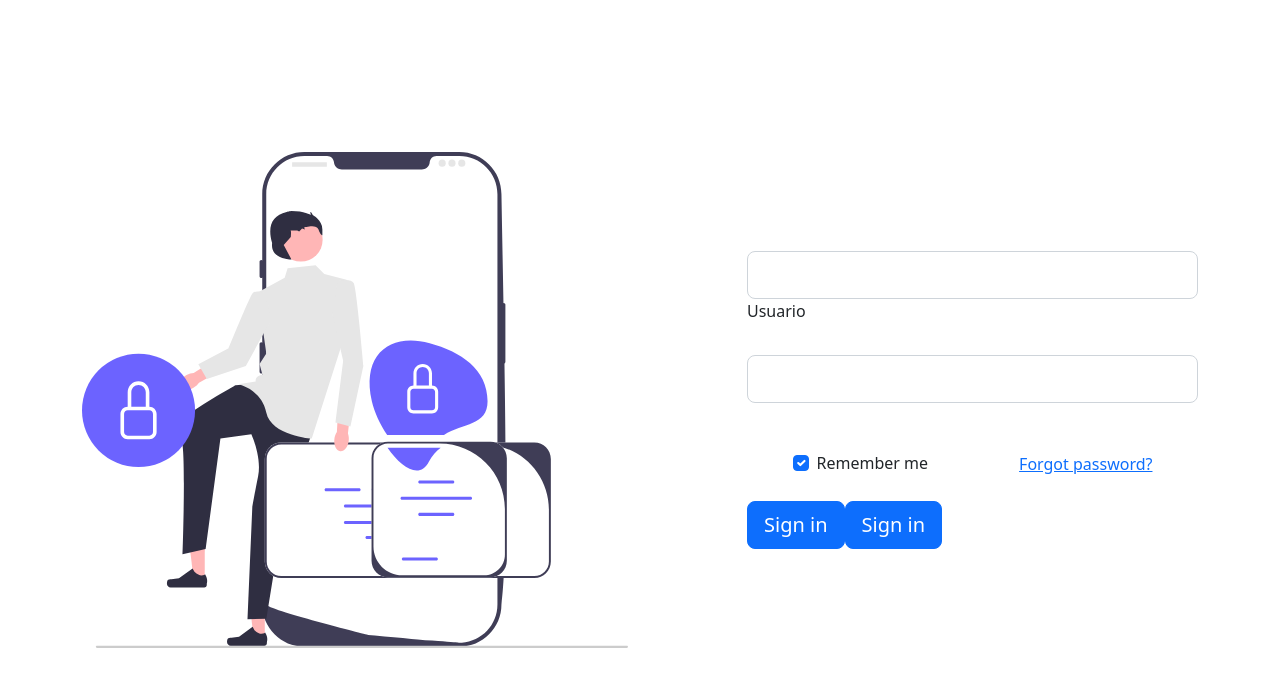
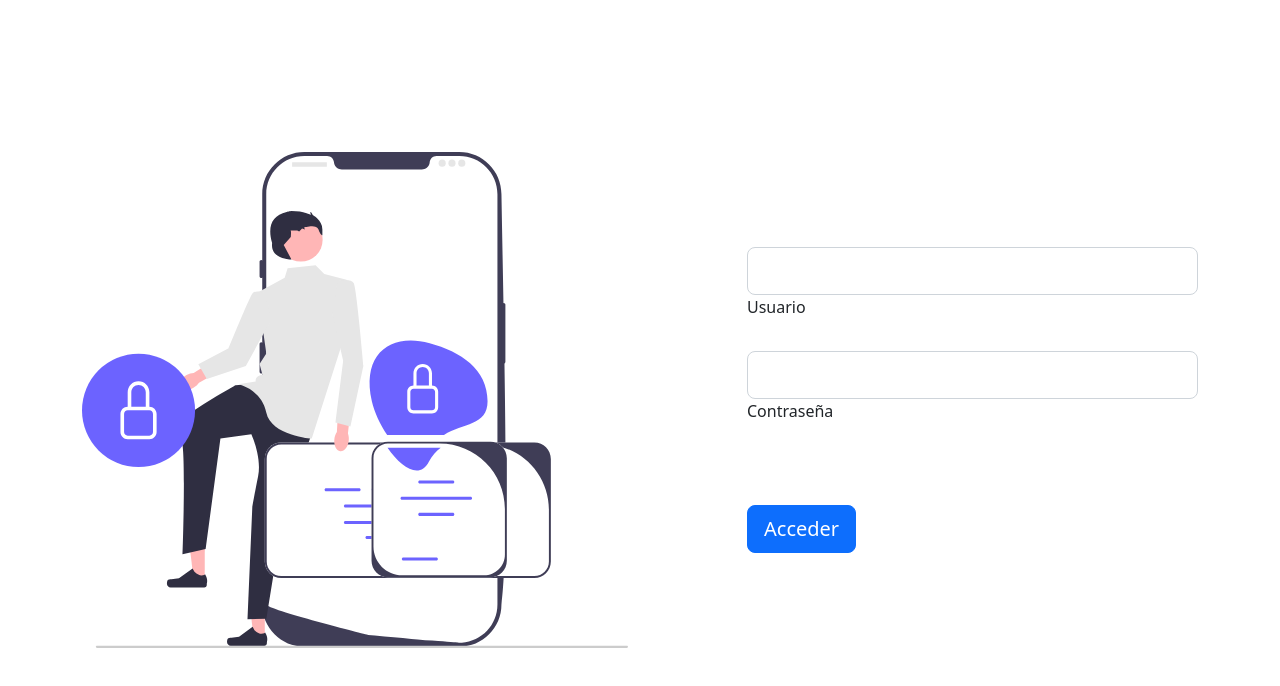
Before and after one commit to Jose-ph/arg-programa-frontEnd, an Angular app in the folder portfolio-front/: page /login in a window 1280 px wide. Shown: the top 686 px of the page. Built offline with nearby package versions, Linux system fonts and the light colour scheme; what ng-circle-progress would draw is missing.

Commit message:
Update login.component.html

```diff
--- a/portfolio-front/src/app/components/login/login.component.html
+++ b/portfolio-front/src/app/components/login/login.component.html
@@ -8,7 +8,7 @@
             class="img-fluid" alt="Phone image">
         </div>
         <div class="col-md-7 col-lg-5 col-xl-5 offset-xl-1">
-          <form #f="ngForm" (ngSubmit)="onLogin" novalidate >
+          <form #f="ngForm" (ngSubmit)="onLogin()" novalidate >
             <!-- Email input -->
             <div class="form-outline mb-4">
               <input type="text" id="nombreUsuario" name="nombreUsuario" [(ngModel)]="nombreUsuario" class="form-control form-control-lg" />
@@ -18,21 +18,21 @@
             <!-- Password input -->
             <div class="form-outline mb-4">
               <input type="password" id="password" name="password"  [(ngModel)]="password" class="form-control form-control-lg" />
-              <label class="form-label" for="password>Contraseña"></label>
+              <label class="form-label" for="password>Contraseña">Contraseña </label>
             </div>
 
             <div class="d-flex justify-content-around align-items-center mb-4">
               <!-- Checkbox -->
               <div class="form-check">
-                <input class="form-check-input" type="checkbox" value="" id="form1Example3" checked />
-                <label class="form-check-label" for="form1Example3"> Remember me </label>
+                <!-- <input class="form-check-input" type="checkbox" value="" id="form1Example3" checked />
+                <label class="form-check-label" for="form1Example3"> Remember me </label> -->
               </div>
-              <a href="#!">Forgot password?</a>
+              <!-- <a href="#!">Forgot password?</a> -->
             </div>
 
             <!-- Submit button -->
-            <button type="submit" class="btn btn-primary btn-lg btn-block">Sign in</button>
-              <button type="submit" class="btn btn-primary btn-lg btn-block">Sign in</button>
+            <button type="submit" class="btn btn-primary btn-lg btn-block">Acceder</button>
+
 
             <!-- <div class="divider d-flex align-items-center my-4">
               <p class="text-center fw-bold mx-3 mb-0 text-muted">OR</p>
```
